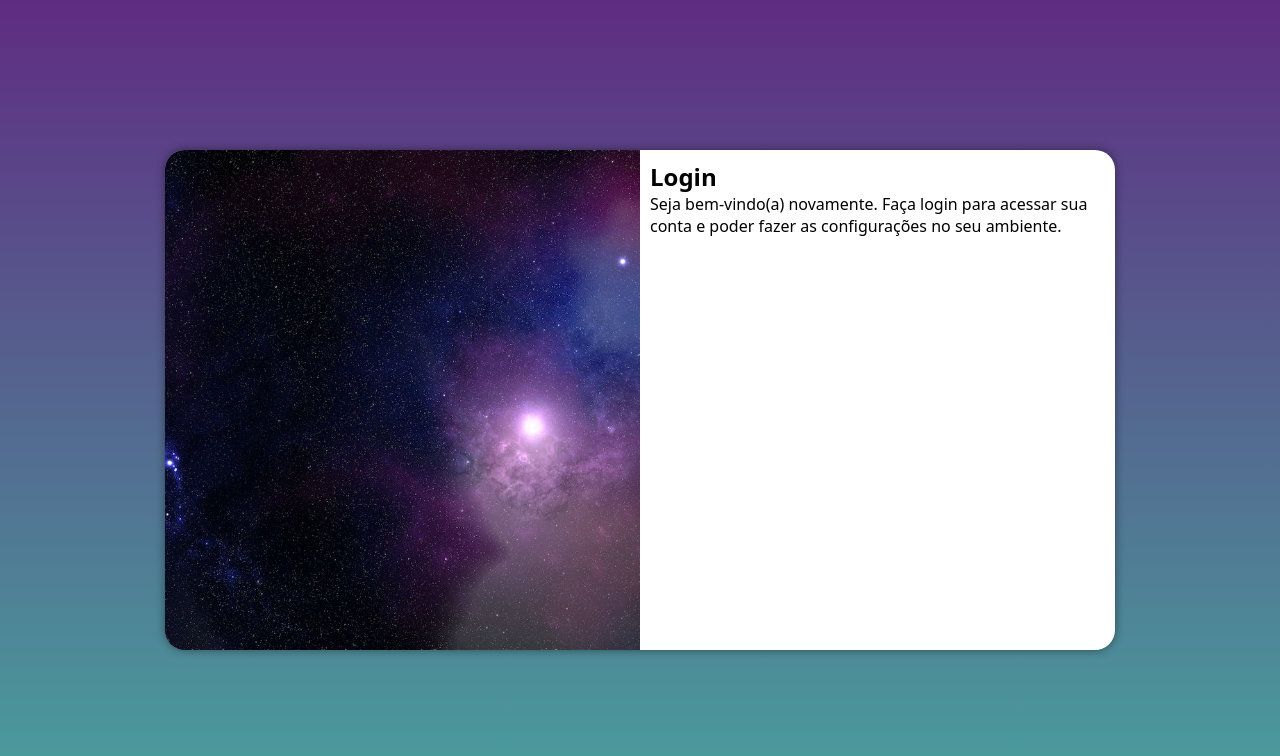
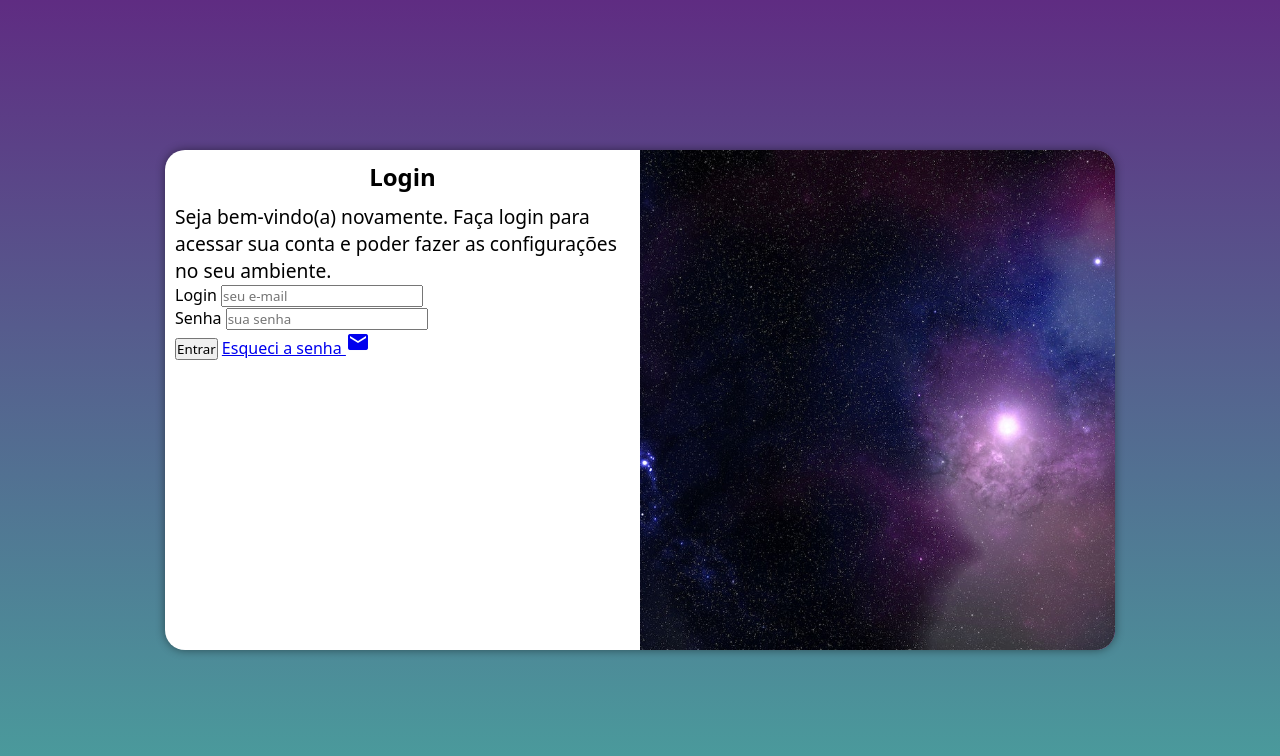
Before and after one commit to asuelenbarros/projeto-login, a plain HTML site: page index.html in a window 1280 px wide. Drawn offline with Linux system fonts and the light colour scheme.

Commit message:
adicionei o formulario

```diff
--- a/estilos/media-query.css
+++ b/estilos/media-query.css
@@ -34,13 +34,21 @@
     }
 
     section#login > div#imagem {
-        float: left;
+        float: right;
         width: 50%;
         height: 100%;
     }
 
     section#login > div#formulario {
-        float: right;
+        float: left;
         width: 50%;
     }
+
+    div#formuario > h1 {
+        font-size: 2em;
+    }
+
+    div#formulario > p {
+        font-size: 1.2em;
+    }
 }
--- a/estilos/style.css
+++ b/estilos/style.css
@@ -54,3 +54,12 @@ section#login > div#formulario {
     padding: 10px;
 
 }
+
+div#formulario > h1 {
+    text-align: center;
+    margin-bottom: 10px;
+}
+
+div#formulario > p {
+    font-size: 0.8em;
+}
--- a/index.html
+++ b/index.html
@@ -5,6 +5,7 @@
     <meta http-equiv="X-UA-Compatible" content="IE=edge">
     <meta name="viewport" content="width=device-width, initial-scale=1.0">
     <title>Login</title>
+    <link href="https://fonts.googleapis.com/icon?family=Material+Icons" rel="stylesheet">
     <link rel="stylesheet" href="estilos/style.css">
     <link rel="stylesheet" href="estilos/media-query.css">
 </head>
@@ -17,8 +18,24 @@
             <div id="formulario">
                 <h1>Login</h1>
                 <p>Seja bem-vindo(a) novamente. Faça login para acessar sua conta e poder fazer as configurações no seu ambiente. </p>
-                <form action="login.php" method="post">
+                <form action="login.php" method="post" autocomplete="on">
+                    <div class="campo">
+                        <label for="ilogin">Login</label>
+                        <input type="email" name="login" id="ilogin" placeholder="seu e-mail" autocomplete="email" required maxlength="30">
 
+                    </div>
+
+                    <div class="campo">
+
+                        <label for="isenha">Senha</label>
+                        <input type="password" name="senha" id="isenha" placeholder="sua senha" autocomplete="current-password" required minlength="8" maxlength="20">
+
+                    </div>
+                    <input type="submit" value="Entrar">
+                    <a href="esqueci.html">
+                        Esqueci a senha <span class="material-icons">mail</span>
+
+                    </a>
                 </form>
             </div>
 
```
